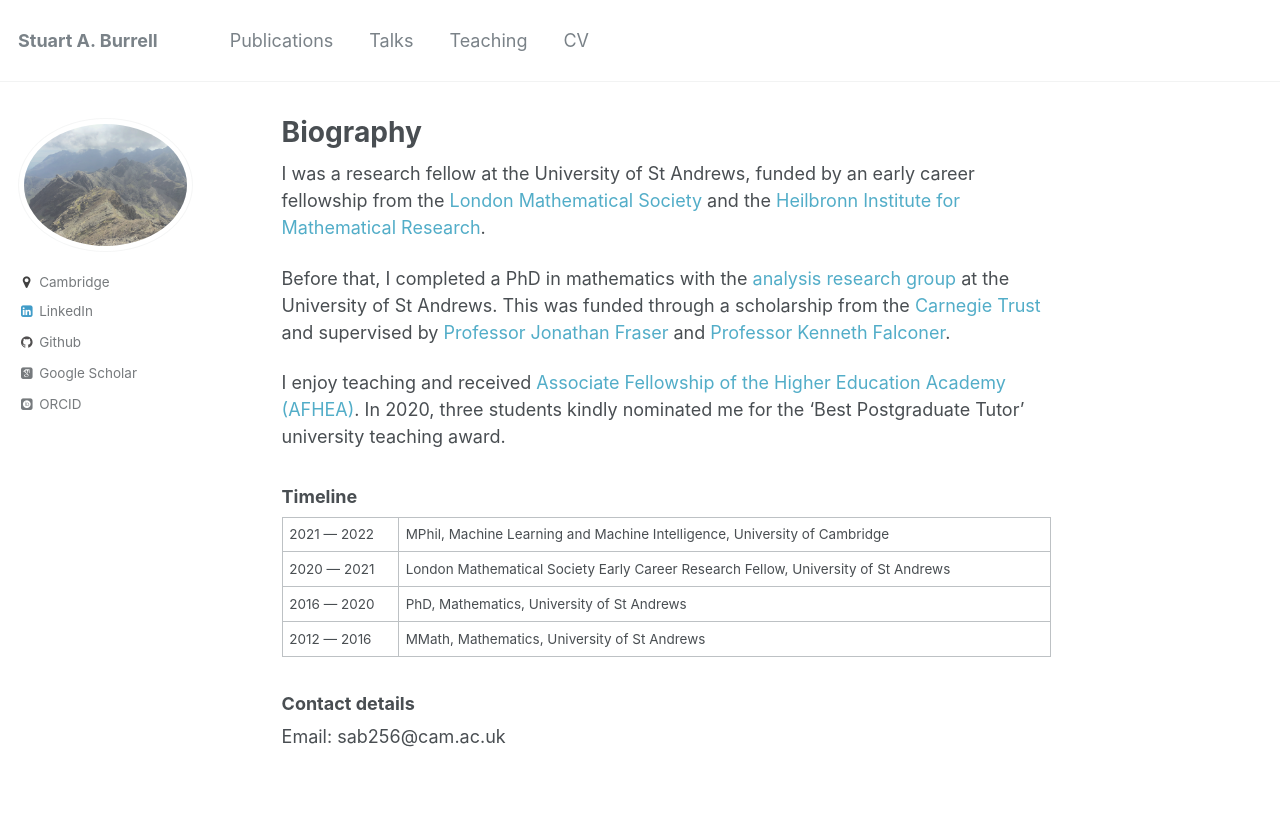
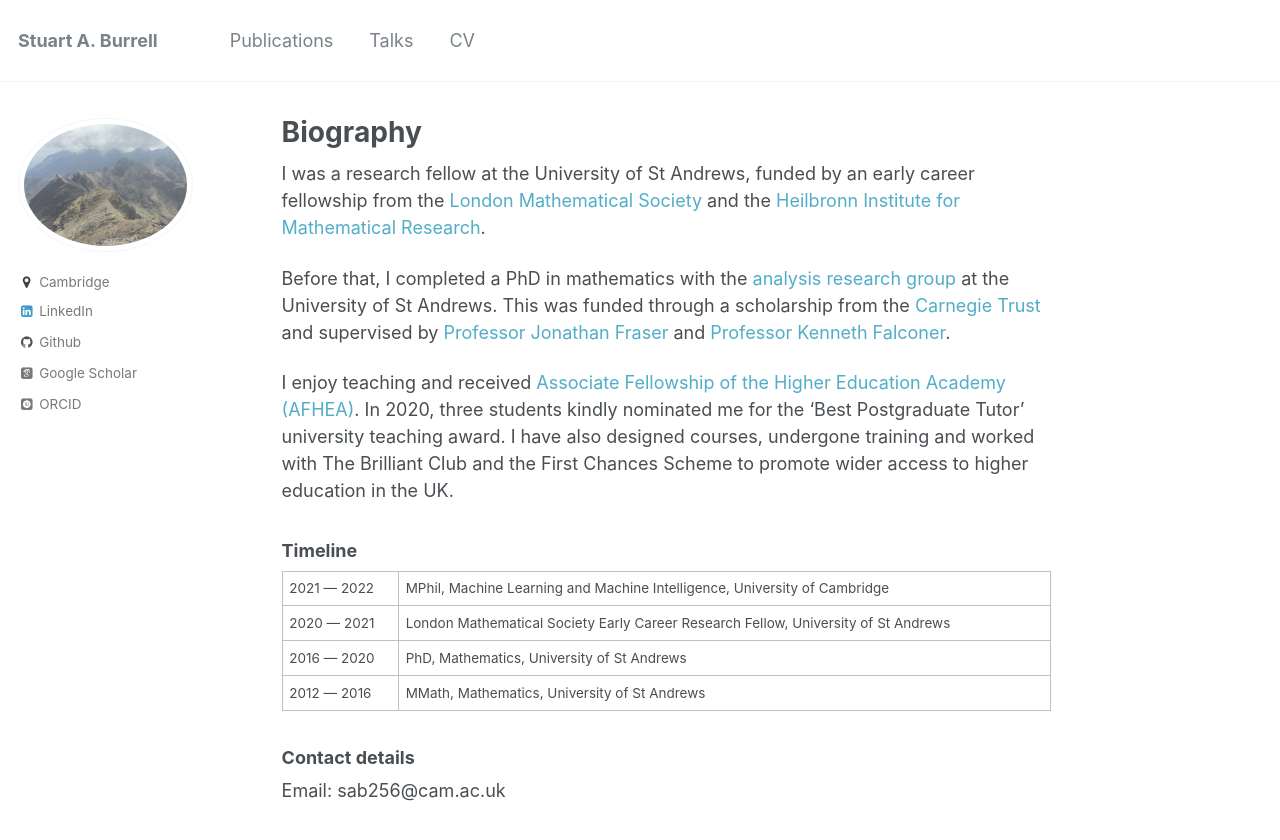
Before and after one commit to stuartburrell/stuartburrell.github.io, a Jekyll site: the page built from _pages/about.md, in a window 1280 px wide. Shown: the top 840 px of the page. Built offline with Jekyll 4.4.1, drawn with Linux system fonts in a browser that asks for light colours; some web fonts are replaced.

Commit message:
update teaching

```diff
--- a/_data/navigation.yml
+++ b/_data/navigation.yml
@@ -6,8 +6,5 @@ main:
   - title: "Talks"
     url: /talks/
 
-  - title: "Teaching"
-    url: /teaching/
-
   - title: "CV"
     url: /files/cv.pdf
--- a/_pages/about.md
+++ b/_pages/about.md
@@ -14,7 +14,7 @@ I was a research fellow at the University of St Andrews, funded by an early care
 Before that, I completed a PhD in mathematics with the [analysis research group](http://www.mcs.st-andrews.ac.uk/pg/pure/Analysis/) at the University of St Andrews. This was funded through a scholarship from the [Carnegie Trust](https://www.carnegie-trust.org/) and supervised by [Professor Jonathan Fraser](http://www.mcs.st-andrews.ac.uk/~jmf32/) and
 [Professor Kenneth Falconer](http://www.mcs.st-and.ac.uk/~kenneth/).
 
-I enjoy teaching and received [Associate Fellowship of the Higher Education Academy (AFHEA)](https://stuartburrell.github.io/files/cert-afhea.pdf). In 2020, three students kindly nominated me for the 'Best Postgraduate Tutor' university teaching award.
+I enjoy teaching and received [Associate Fellowship of the Higher Education Academy (AFHEA)](https://stuartburrell.github.io/files/cert-afhea.pdf). In 2020, three students kindly nominated me for the 'Best Postgraduate Tutor' university teaching award. I have also designed courses, undergone training and worked with The Brilliant Club and the First Chances Scheme to promote wider access to higher education in the UK.
 
 ### Timeline
 
```
